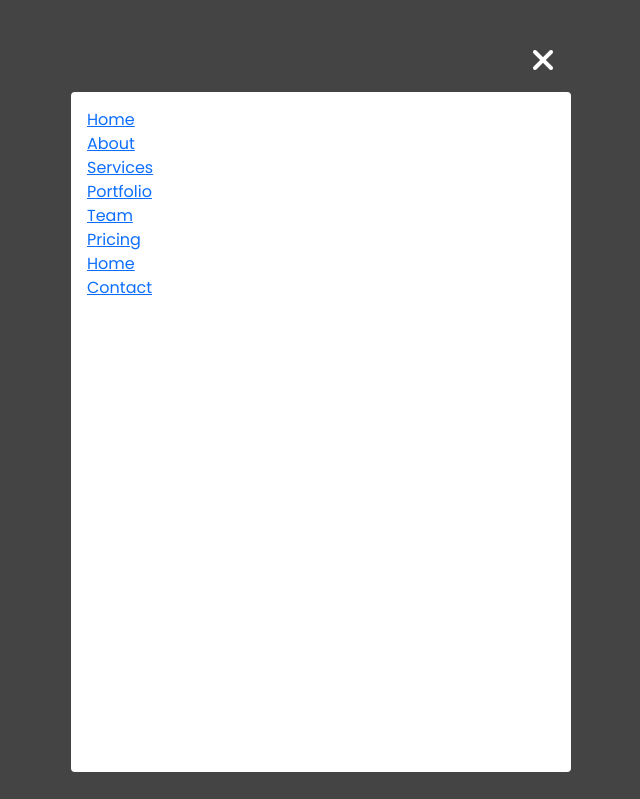
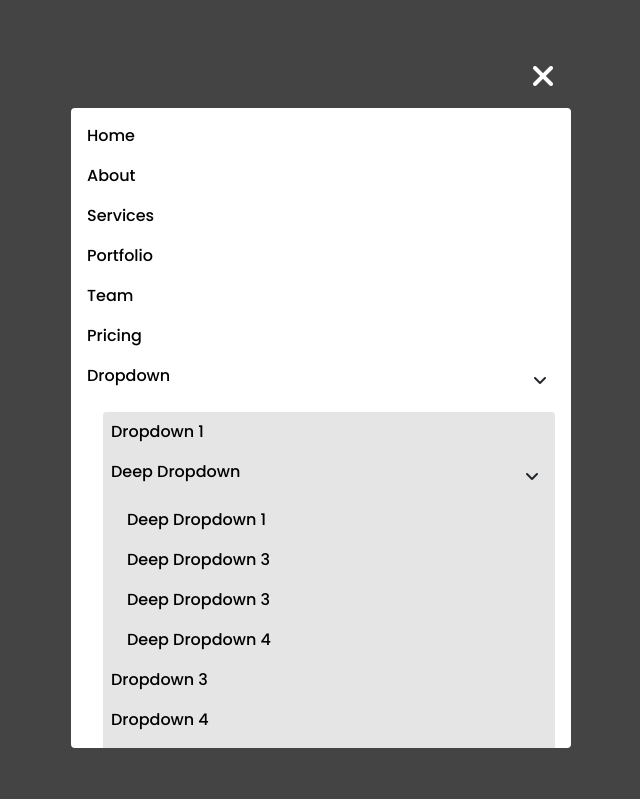
Before and after one commit to Arunkumar032024/landing-page-using-bootstrap, a plain HTML site: page index.html in a window 1280 px wide. Both pictures are taken after a click on the icon 1251 px from the left and 36 px from the top of the page. Shown: the top 799 px of the page, without its empty margins (319-959 px from the left). Drawn offline with nearby package versions, Linux system fonts and the light colour scheme.

Commit message:
Add nested navitem

```diff
--- a/assets/css/main.scss
+++ b/assets/css/main.scss
@@ -83,7 +83,29 @@ body {
                 }
             }
             .modal-body{
-                min-height: 85vh;
+                // min-height: 85vh;
+                ul{
+                    li{
+                        a{
+                            color: #000;
+                            transition: color 0.3s ease-in-out;
+                            font-weight: 500;
+                            &:hover{
+                                color: rgb(60, 141, 247);
+                                &+i{
+                                    color: rgb(60, 141, 247);
+
+                                }
+                            }
+                            &+i{
+                                &:hover{
+                                    cursor: pointer;
+                                    background-color: rgba(60, 141, 247, 0.5);;
+                                }
+                            }
+                        }
+                    }
+                }
             }
         }
 
--- a/index.html
+++ b/index.html
@@ -51,36 +51,64 @@
     ================================-->
     <!-- Modal -->
     <nav class="modal fade" id="exampleModal" tabindex="-1" aria-labelledby="exampleModalLabel" aria-hidden="true">
-        <div class="modal-dialog">
+        <div class="modal-dialog position-fixed start-0 end-0 top-0 bottom-0" >
             <div class="modal-content mt-3 border-0">
                 <div class="modal-header">
                     <i type="button" class="fa-solid fa-xmark text-white ms-auto fs-2" data-bs-dismiss="modal" aria-label="Close"></i>
                 </div>
-                <div class="modal-body bg-white rounded">
+                <div class="modal-body rounded bg-white" style="overflow-y: scroll; height: 80vh;">
                     <ul class="list-unstyled">
-                        <li class="">
-                            <a href="#home">Home</a>
+                        <li class="mb-3">
+                            <a href="#home" class="text-decoration-none">Home</a>
                         </li>
-                        <li>
-                            <a href="#about">About</a>
+                        <li class="mb-3">
+                            <a href="#about" class="text-decoration-none">About</a>
                         </li>
-                        <li>
-                            <a href="#services">Services</a>
+                        <li class="mb-3">
+                            <a href="#services" class="text-decoration-none">Services</a>
                         </li>
-                        <li>
-                            <a href="#portfolio">Portfolio</a>
+                        <li class="mb-3">
+                            <a href="#portfolio" class="text-decoration-none ">Portfolio</a>
                         </li>
-                        <li>
-                            <a href="#team">Team</a>
+                        <li class="mb-3">
+                            <a href="#team" class="text-decoration-none ">Team</a>
                         </li>
-                        <li>
-                            <a href="#pricing">Pricing</a>
+                        <li class="mb-3">
+                            <a href="#pricing" class="text-decoration-none">Pricing</a>
                         </li>
-                        <li>
-                            <a href="#home">Home</a>
+                        <li class="mb-3">
+                            <p class="d-flex justify-content-between"><a href="#home" class="text-decoration-none">Dropdown</a> <i class="fa-solid fa-angle-down p-2 rounded-pill"></i></p>
+                            <ul class="list-unstyled ms-3 border-1 border-dark p-2 rounded-1" style="background-color: rgba(0, 0, 0, 0.1)">
+                                <li class="mb-3">
+                                    <a href="#" class="text-decoration-none">Dropdown 1</a>
+                                </li>
+                                <li class="mb-3">
+                                    <p class="d-flex justify-content-between"><a href="#home" class="text-decoration-none">Deep Dropdown</a> <i class="fa-solid fa-angle-down p-2 rounded-pill"></i></p>
+                                    <ul class="list-unstyled ms-3">
+                                        <li class="mb-3">
+                                            <a href="#" class="text-decoration-none">Deep Dropdown 1</a>
+                                        </li>
+                                        <li class="mb-3">
+                                            <a href="#" class="text-decoration-none">Deep Dropdown 3</a>
+                                        </li>
+                                        <li class="mb-3">
+                                            <a href="#" class="text-decoration-none">Deep Dropdown 3</a>
+                                        </li>
+                                        <li class="mb-3">
+                                            <a href="#" class="text-decoration-none">Deep Dropdown 4</a>
+                                        </li>
+                                    </ul>
+                                </li>
+                                <li class="mb-3">
+                                    <a href="#" class="text-decoration-none">Dropdown 3</a>
+                                </li>
+                                <li class="mb-3">
+                                    <a href="#" class="text-decoration-none">Dropdown 4</a>
+                                </li>
+                            </ul>
                         </li>
-                        <li>
-                            <a href="#contact">Contact</a>
+                        <li class="mb-3">
+                            <a href="#contact" class="text-decoration-none ">Contact</a>
                         </li>
                     </ul>
                 </div>
```
Also changed, not shown: assets/css/main.css, 1 other file.
